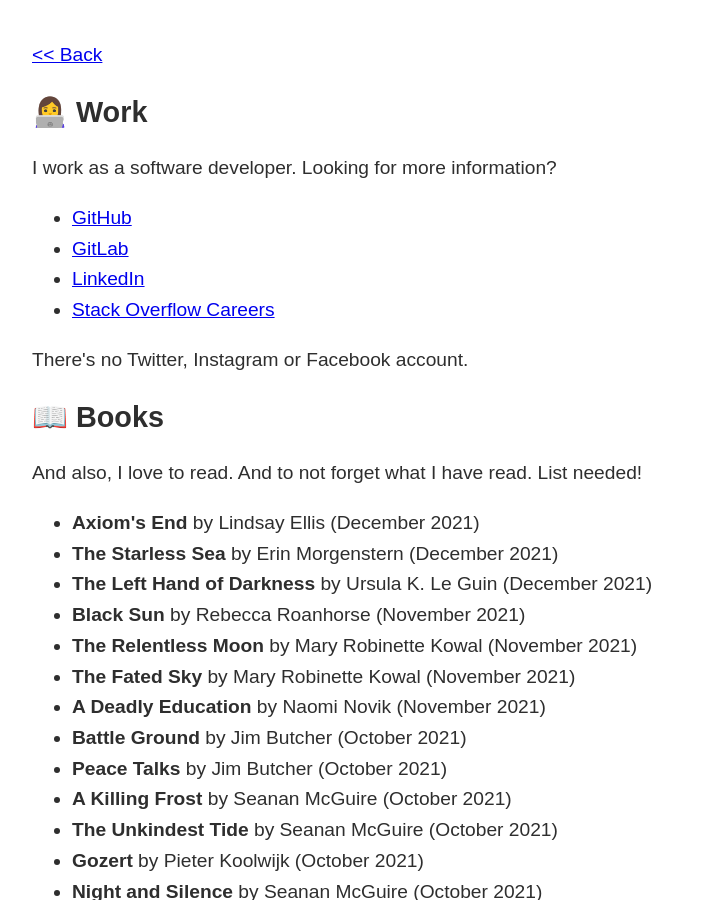
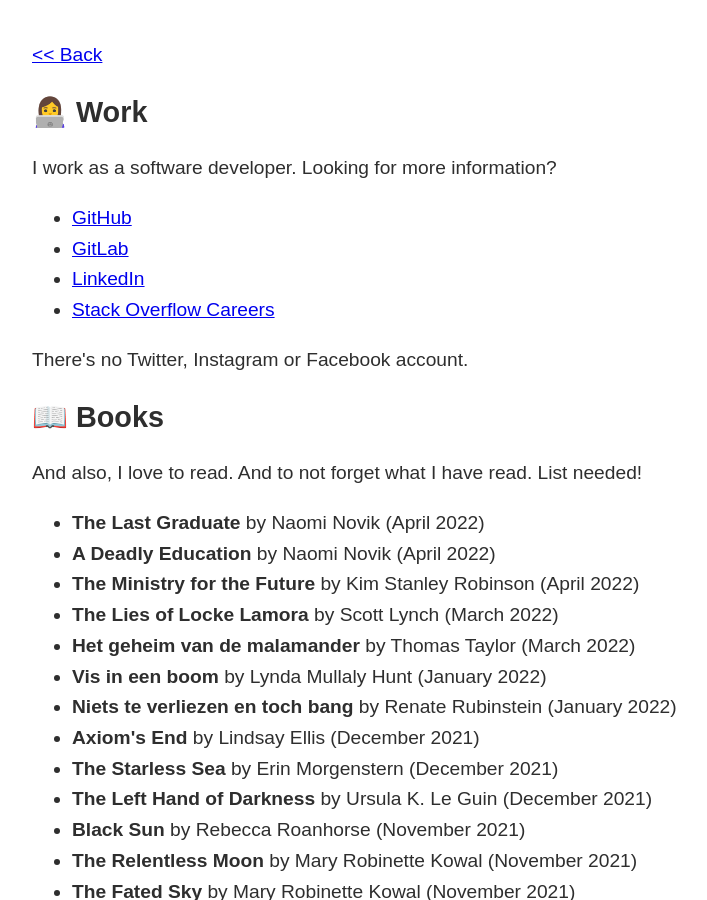
Before and after one commit to josienb/fictional-fungi, a Jekyll site: the page built from about.html, in a window 1280 px wide and 900 px high. Shown: the whole window, without its empty margins (283-990 px from the left). Built offline with Jekyll 4.4.1, drawn with Linux system fonts in a browser that asks for light colours.

Commit message:
Update book list for first months of 2022

```diff
--- a/_data/books.yml
+++ b/_data/books.yml
@@ -1,3 +1,38 @@
+- title: The Last Graduate
+  author: Naomi Novik
+  month: April 2022
+  firsttime: true
+
+- title: A Deadly Education
+  author: Naomi Novik
+  month: April 2022
+  firsttime: false
+
+- title: The Ministry for the Future
+  author: Kim Stanley Robinson
+  month: April 2022
+  firsttime: true
+
+- title: The Lies of Locke Lamora
+  author: Scott Lynch
+  month: March 2022
+  firsttime: true
+
+- title: Het geheim van de malamander
+  author: Thomas Taylor
+  month: March 2022
+  firsttime: true
+
+- title: Vis in een boom
+  author: Lynda Mullaly Hunt
+  month: January 2022
+  firsttime: true
+
+- title: Niets te verliezen en toch bang
+  author: Renate Rubinstein
+  month: January 2022
+  firsttime: true
+
 - title: Axiom's End
   author: Lindsay Ellis
   month: December 2021
```
